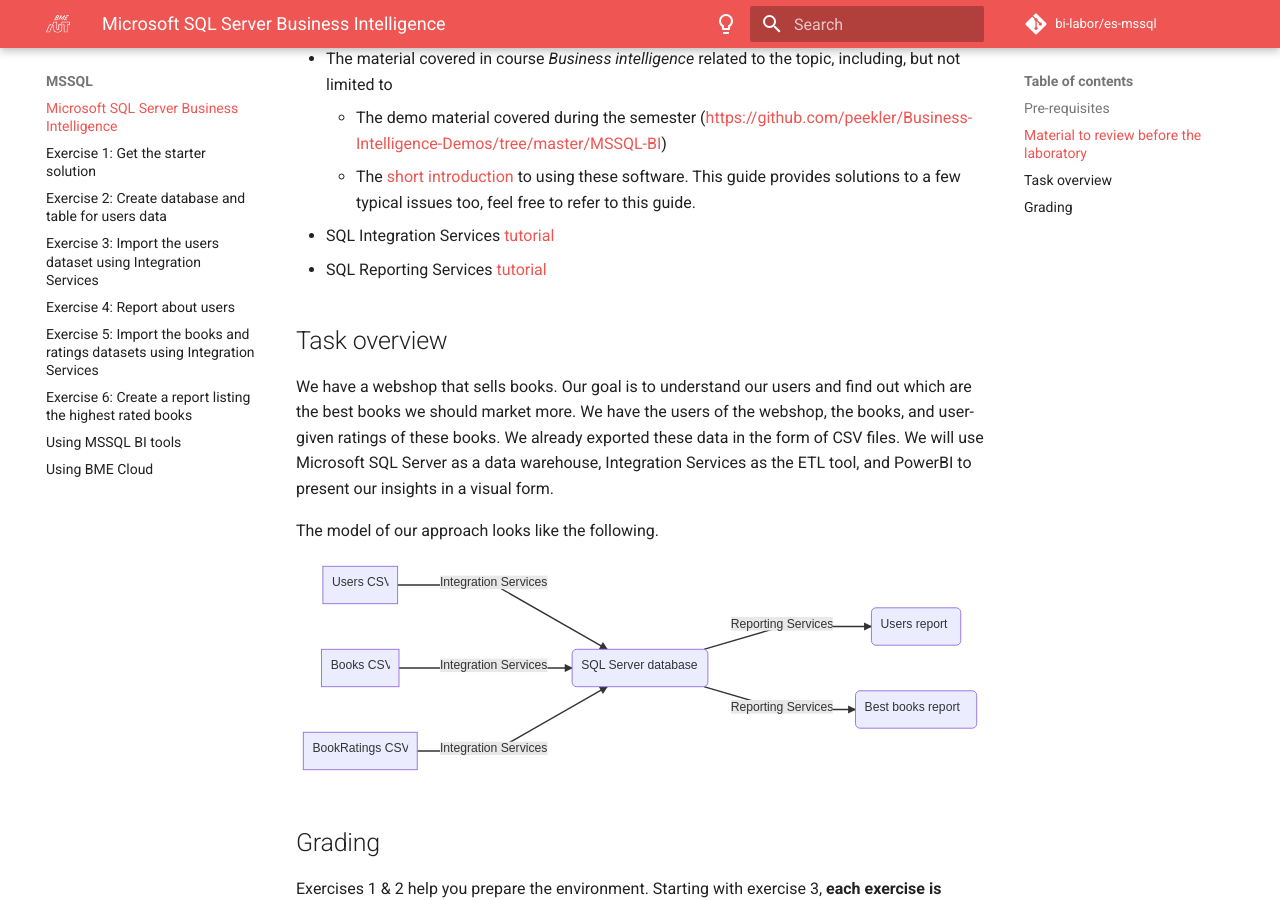
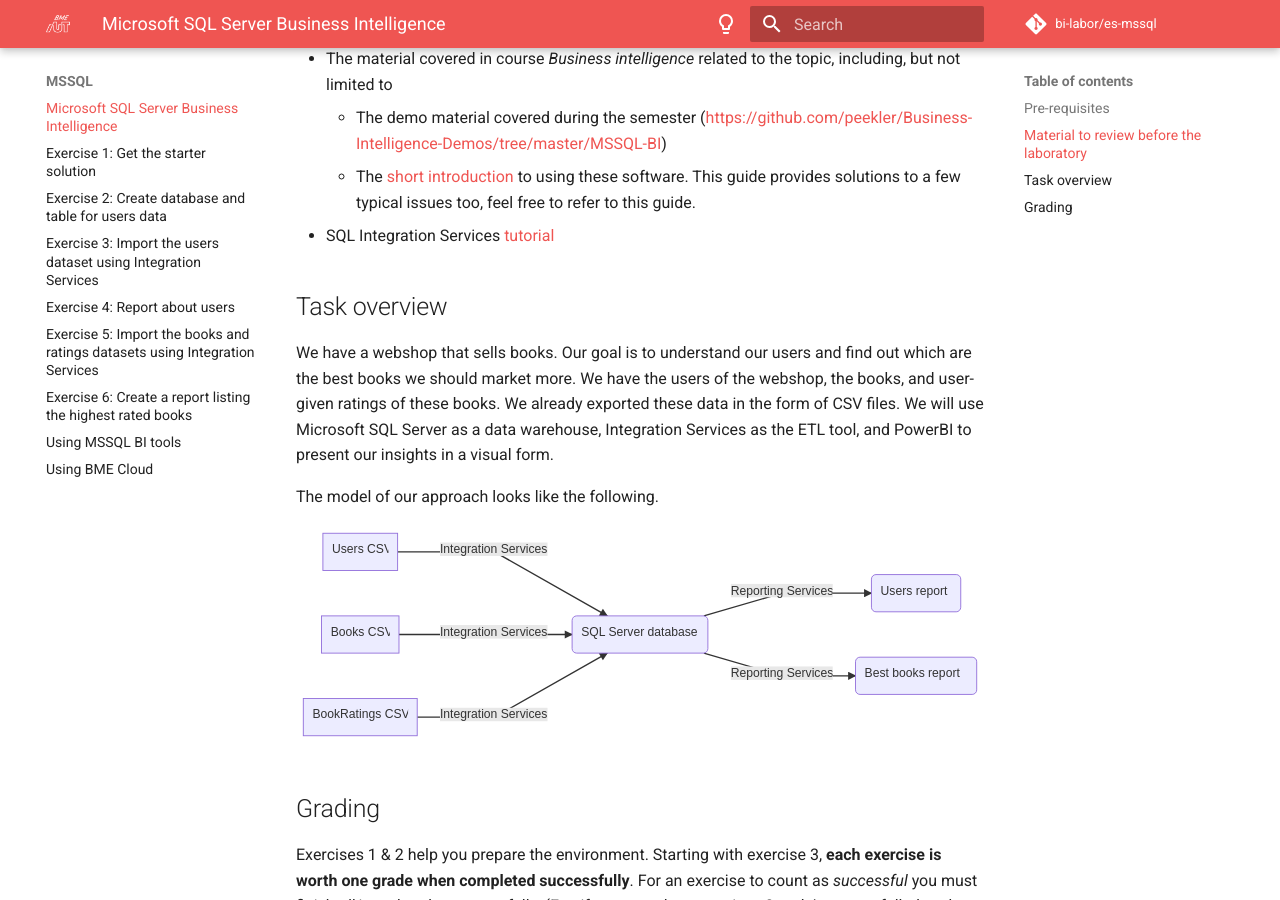
Before and after one commit to bi-labor/es-mssql, an MkDocs documentation site: the page built from docs/mssql/index.md, in a window 1280 px wide and 900 px high, scrolled down 794 px. Built offline with MkDocs 1.6.1 and Material for MkDocs 9.7.7, drawn with Linux system fonts in a browser that asks for light colours; comment, search, counter and statistics services are not loaded.

Commit message:
Update index.md

```diff
--- a/docs/mssql/index.md
+++ b/docs/mssql/index.md
@@ -21,7 +21,6 @@
     - The demo material covered during the semester (<https://github.com/peekler/Business-Intelligence-Demos/tree/master/MSSQL-BI>)
     - The [short introduction](bi-software-intro.md) to using these software. This guide provides solutions to a few typical issues too, feel free to refer to this guide.
 - SQL Integration Services [tutorial](https://docs.microsoft.com/en-us/sql/integration-services/ssis-how-to-create-an-etl-package)
-- SQL Reporting Services [tutorial](https://docs.microsoft.com/en-us/sql/reporting-services/create-a-basic-table-report-ssrs-tutorial)
 
 ## Task overview
 
```
